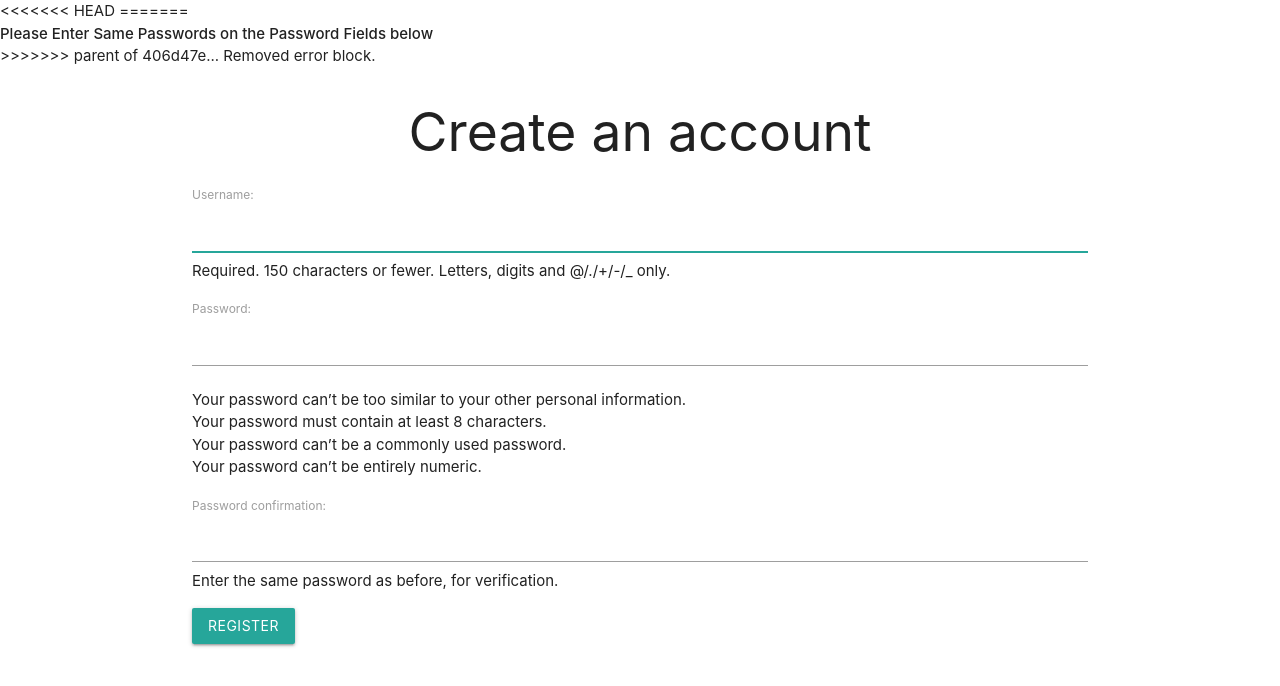
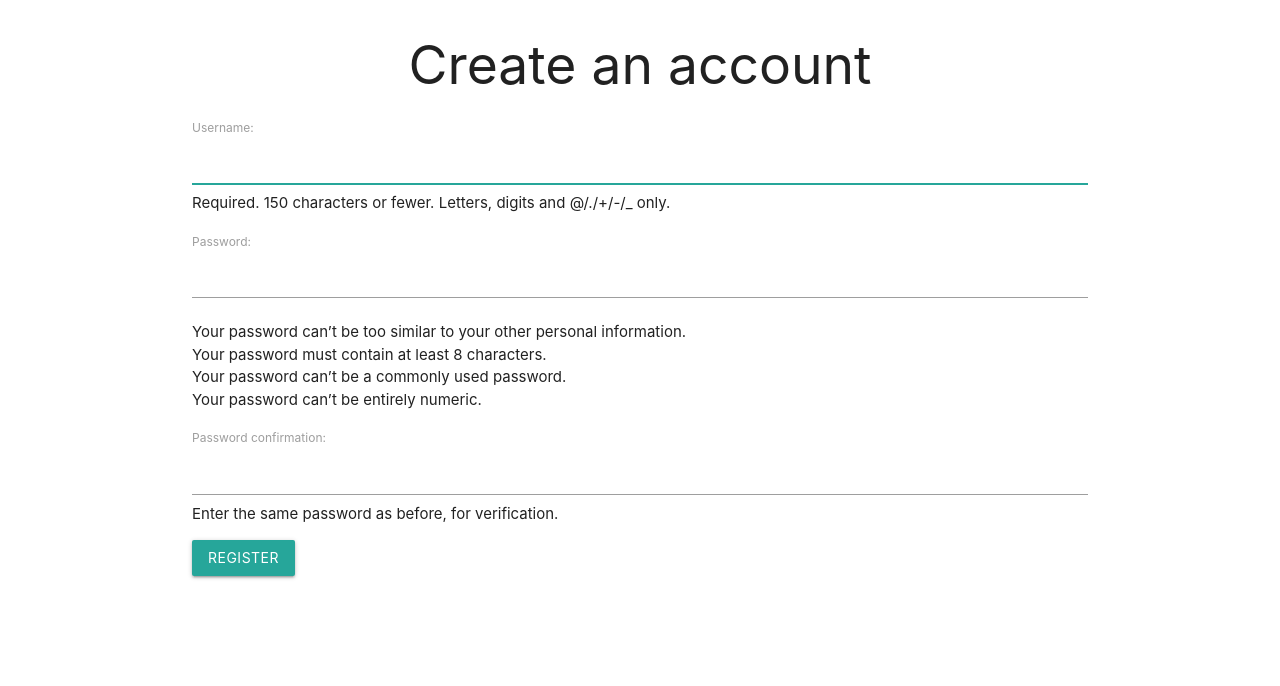
Before and after one commit to tlynx538/django-financetracker, a Django app: page /sign_up in a window 1280 px wide. Shown: the top 686 px of the page. Run offline with Django 3.2, Linux system fonts and the light colour scheme.

Commit message:
Changes added again

```diff
--- a/main/templates/main/sign_up.html
+++ b/main/templates/main/sign_up.html
@@ -10,20 +10,6 @@
     <title>Sign Up</title>
 </head>
 <body>
-<<<<<<< HEAD
-
-=======
-{% for msg_type in form.error_messages %}
-    <div class="alert">
-		{% if msg_type == 'password_mismatch' %}
-			<strong>Please Enter Same Passwords on the Password Fields below</strong>
-		{% else %}
-			<strong>msg_type</strong>
-		{% endif %}
-	</div>
-{% endfor %}
-
->>>>>>> parent of 406d47e... Removed error block.
 	<div class="container">
 		<h2 class="center">Create an account</h2>
 		<form method='post' action= '{% url "sign up" %}'>
```
Also changed, not shown: db.sqlite3.
